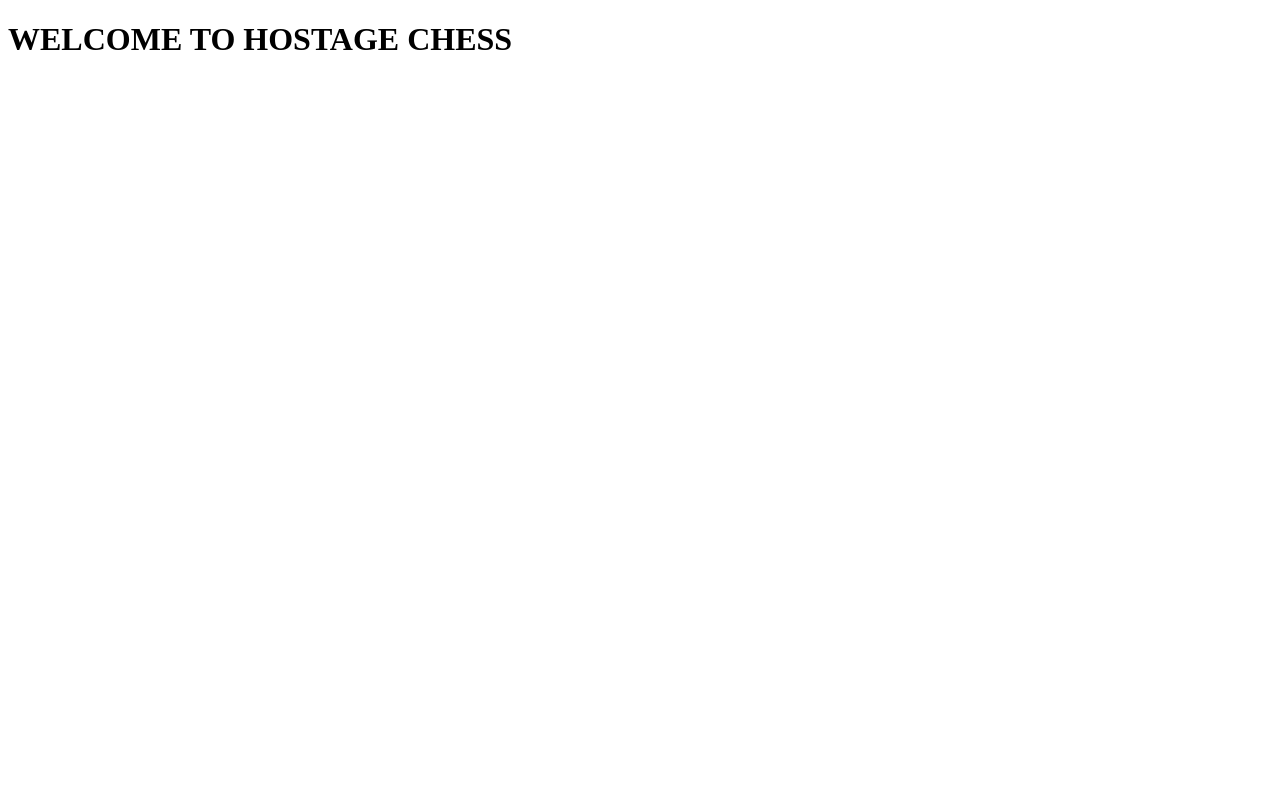
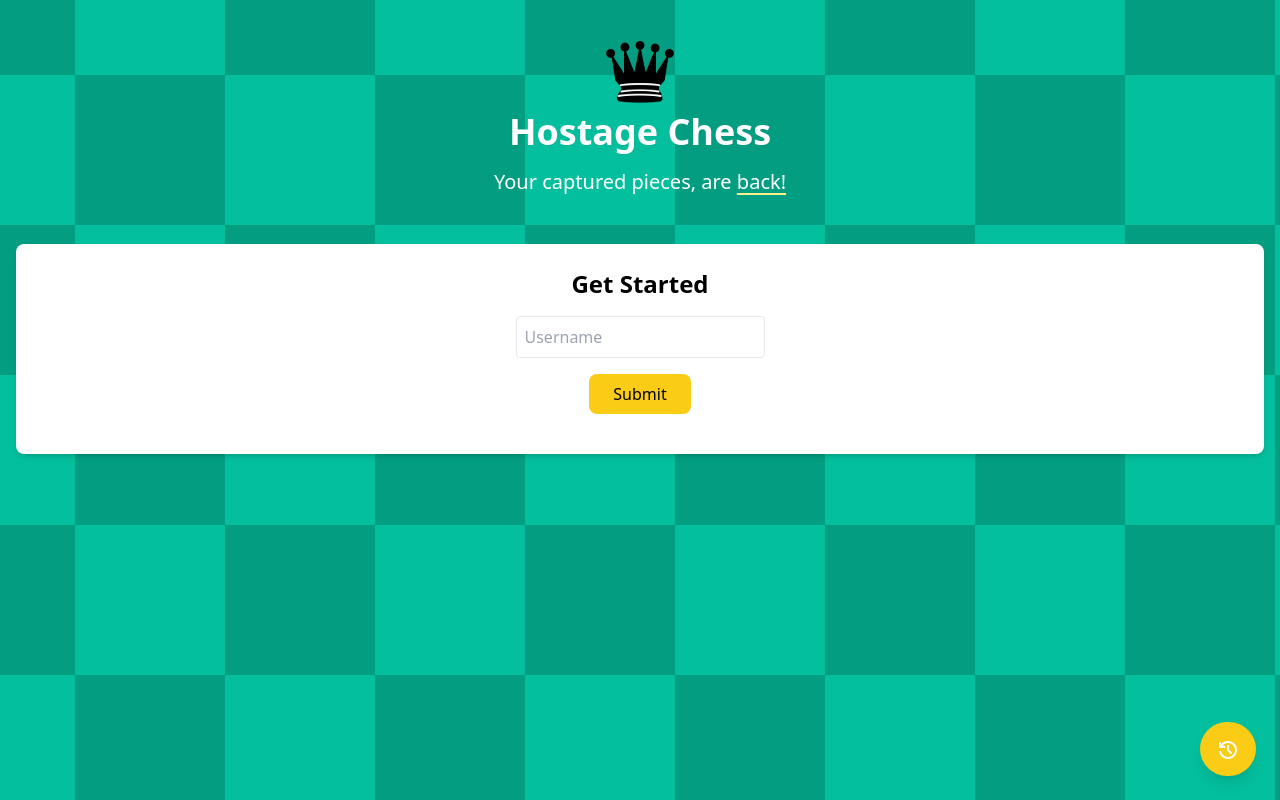
Before and after one commit to Hasan-Al-Khazraji/hostage-chess, a website: page client/pages/welcome.html in a window 1280 px wide. Drawn offline with nearby package versions, Linux system fonts and the light colour scheme.

Commit message:
Create welcome page

```diff
--- /dev/null
+++ b/client/css/welcome.css
@@ -0,0 +1,25 @@
+/* https://www.reddit.com/r/css/comments/u08pf3/how_to_make_a_checkerboard_using_background/ */
+/* Idea inspired by chessboardjs */
+#background {
+    height: 100%;
+    width: 100%;
+    background: conic-gradient(
+        #04BF9D 90deg,
+        #039E82 90deg 180deg,
+        #04BF9D 180deg 270deg,
+        #039E82 270deg
+    );
+    background-repeat: repeat;
+    background-size: 300px 300px;
+    background-position: top left;
+    animation: move 20s linear infinite;
+}
+
+@keyframes move {
+    0% {
+        background-position: 0 0;
+    }
+    100% {
+        background-position: 300px 300px;
+    }
+}
--- a/client/pages/welcome.html
+++ b/client/pages/welcome.html
@@ -3,9 +3,39 @@
 <head>
     <meta charset="UTF-8">
     <meta name="viewport" content="width=device-width, initial-scale=1.0">
+    <script src="https://cdn.tailwindcss.com"></script>
+    <link rel="stylesheet" href="../css/welcome.css">
+    <link rel="stylesheet" href="https://fonts.googleapis.com/css2?family=Material+Symbols+Outlined:opsz,wght,FILL,GRAD@20..48,100..700,0..1,-50..200&icon_names=history" />
     <title>Hostage Chess</title>
 </head>
 <body>
-    <h1>WELCOME TO HOSTAGE CHESS</h1>
+    <div class="min-h-screen" id="background">
+        <main class="container mx-auto px-4 py-8">
+            <section class="text-center mb-12">
+                <div class="grid justify-items-center">
+                    <img src="../img/chesspieces/wikipedia/bQ.png" alt="King">
+                </div>
+                <h2 class="text-4xl font-bold text-gray-900 mb-4 text-white drop-shadow-sm">Hostage Chess</h2>
+                <p class="text-xl text-white">Your captured pieces, are <a class="underline underline-offset-4 decoration-yellow-200">back!</a></p>
+            </section>
+
+            <div>
+                <div class="bg-white rounded-lg shadow-md p-6 justify-items-center">
+                    <h3 class="text-2xl font-semibold mb-4">Get Started</h3>
+                    <form action="/login.html" method="POST" class="mb-4">
+                        <input type="text" name="handle" placeholder="Username" class="w-full p-2 mb-4 border rounded" required>
+                        <div class="flex justify-center">
+                            <button type="submit" class="bg-yellow-400 px-6 py-2 rounded-lg transition ease-in-out hover:scale-110 hover:bg-yellow-600">Submit</button>
+                        </div>
+                    </form>
+                </div>
+            </div>
+        </main>
+        <a href="./history.html">
+            <button class="fixed bottom-6 right-6 bg-yellow-400 transition ease-in-out hover:bg-yellow-600 hover:scale-110 text-white px-4 pt-4 pb-2 rounded-full shadow-lg">
+                <span class="material-symbols-outlined">history</span>
+            </button>
+        </a>
+    </div>
 </body>
 </html>
```
